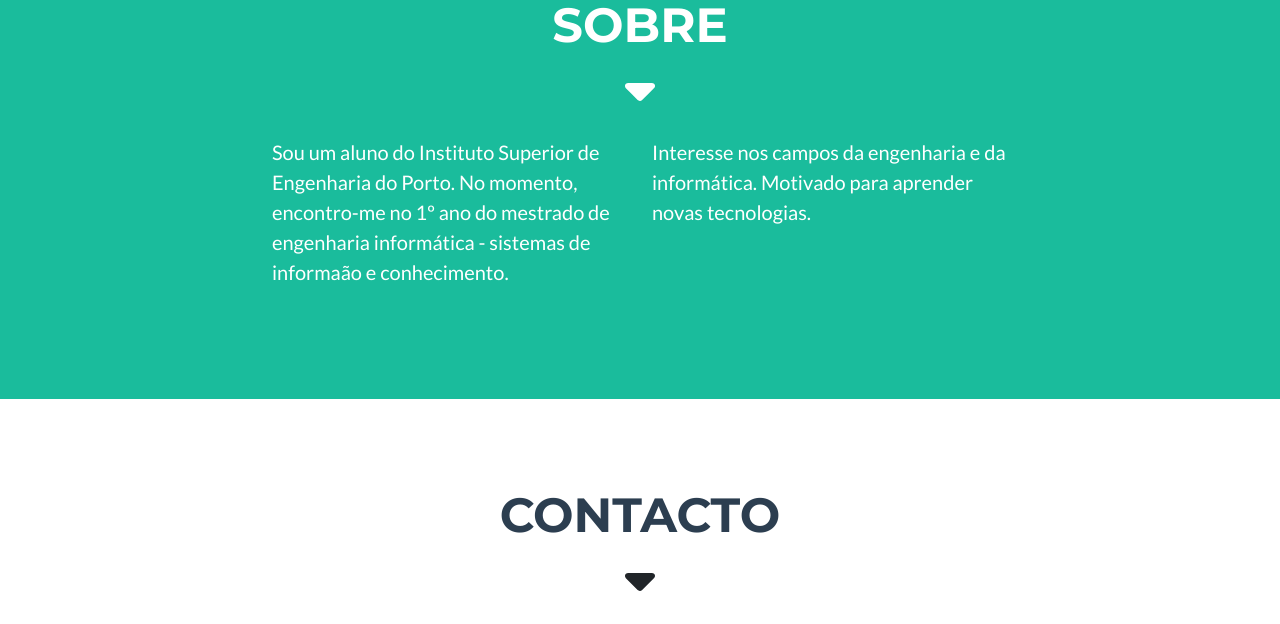
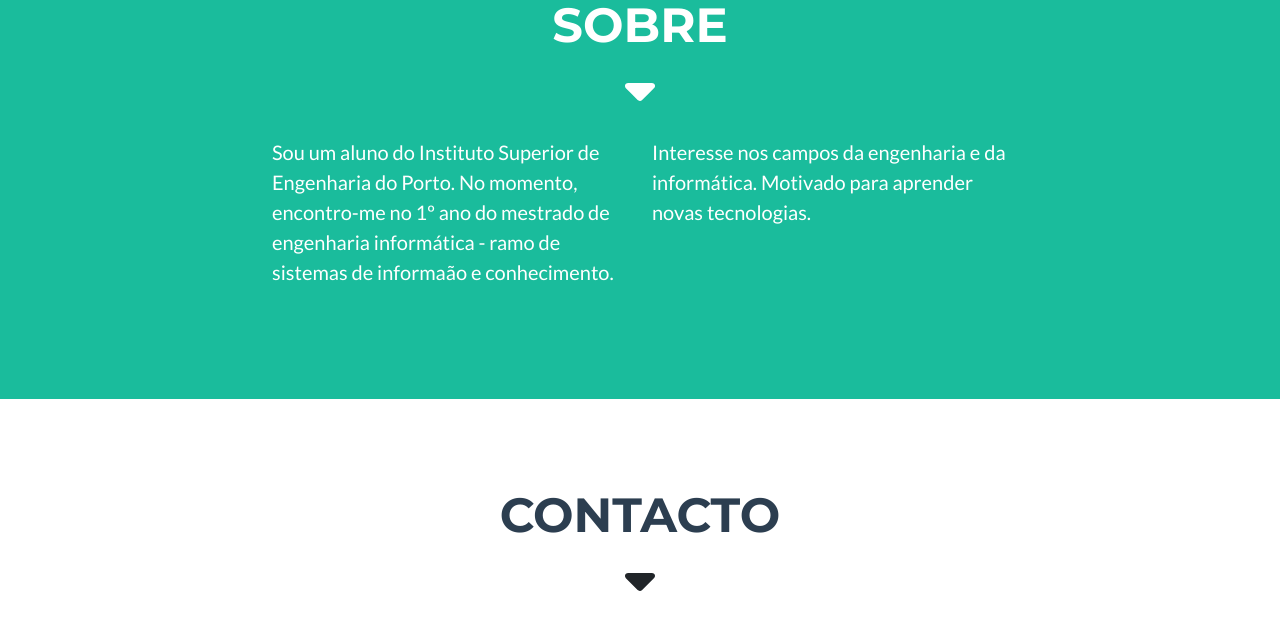
Before and after one commit to TiagoNora/TiagoNora.github.io, a plain HTML site: page index.html in a window 1280 px wide. Shown: the part 1940-2564 px from the top of the page. Drawn offline with nearby package versions, Linux system fonts and the light colour scheme.

Commit message:
Update index.html

```diff
--- a/index.html
+++ b/index.html
@@ -139,7 +139,7 @@
                 </div>
                 <!-- About Section Content-->
                 <div class="row">
-                    <div class="col-lg-4 ms-auto"><p class="lead">Sou um aluno do Instituto Superior de Engenharia do Porto. No momento, encontro-me no 1º ano do mestrado de engenharia informática - sistemas de informaão e conhecimento.</p></div>
+                    <div class="col-lg-4 ms-auto"><p class="lead">Sou um aluno do Instituto Superior de Engenharia do Porto. No momento, encontro-me no 1º ano do mestrado de engenharia informática - ramo de sistemas de informaão e conhecimento.</p></div>
                     <div class="col-lg-4 me-auto"><p class="lead">Interesse nos campos da engenharia e da informática. Motivado para aprender novas tecnologias.</p></div>
                 </div>
                 <!-- About Section Button-->
```
